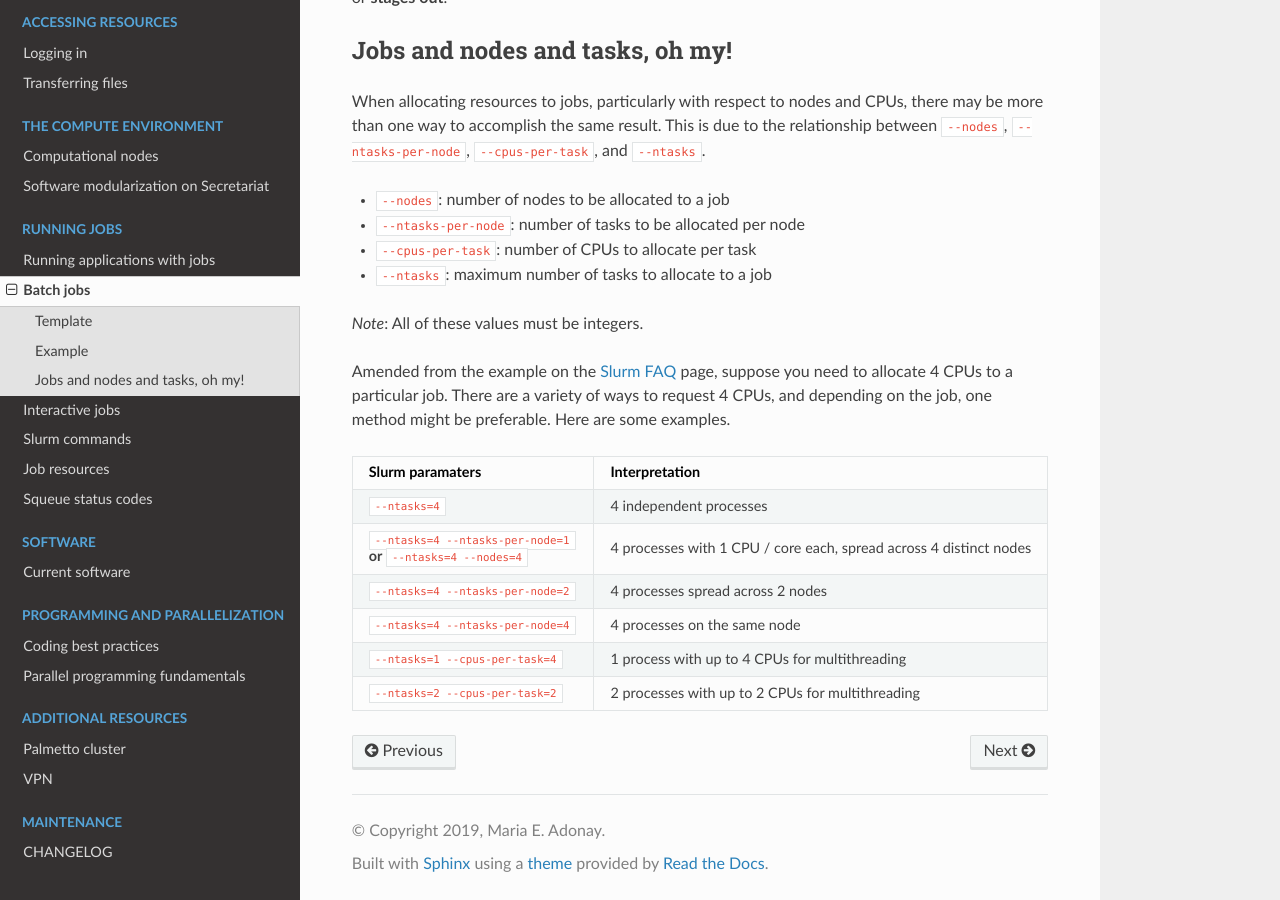
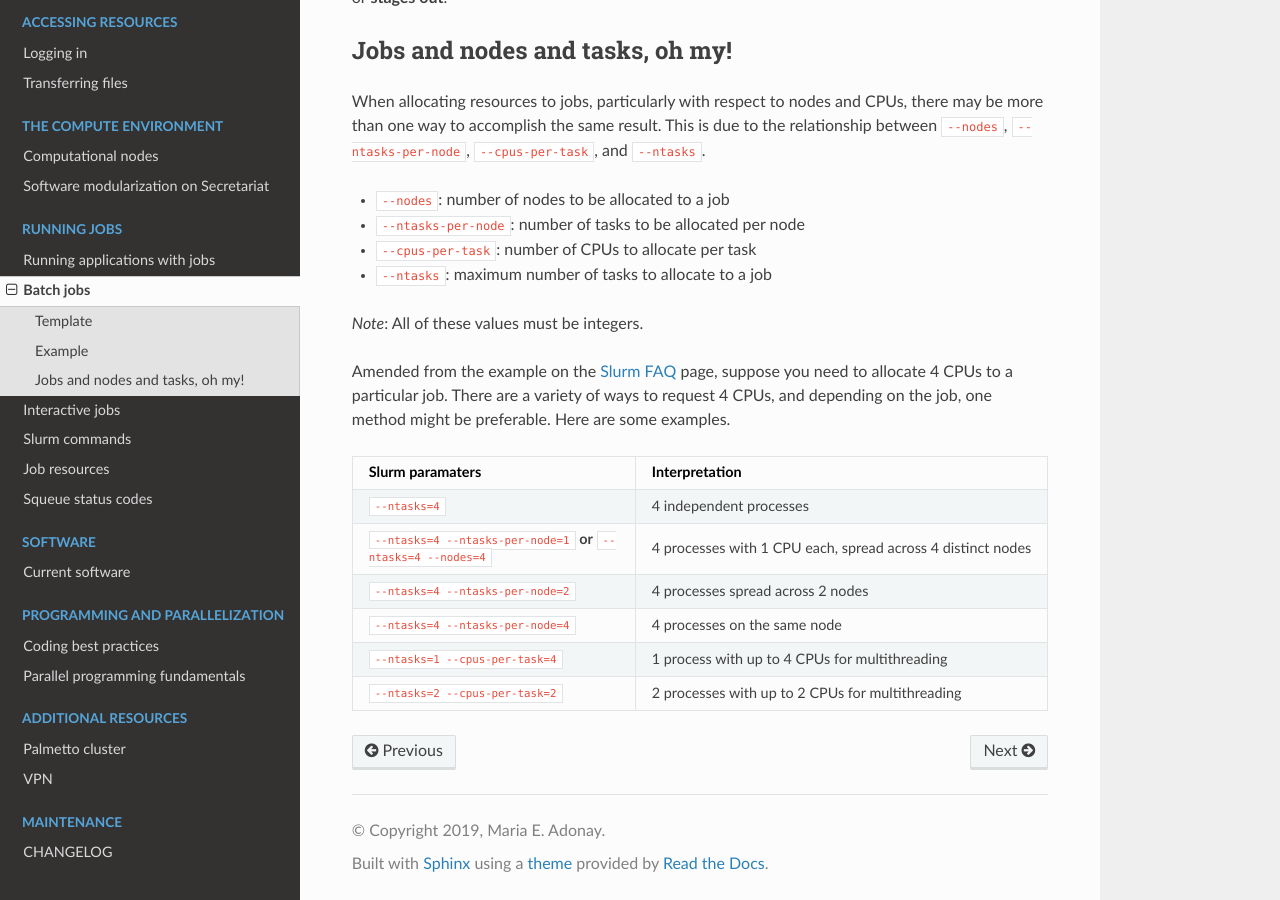
Before and after one commit to amalgamaria/secretariat, a Sphinx documentation site: the page built from docs/running-jobs/batch-jobs.rst, in a window 1280 px wide and 900 px high, scrolled down 2181 px. Built offline with Sphinx 7.4.7 and the Read the Docs theme 2.0.0, drawn with Linux system fonts in a browser that asks for light colours.

Commit message:
Update content v2

```diff
--- a/docs/running-jobs/batch-jobs.rst
+++ b/docs/running-jobs/batch-jobs.rst
@@ -117,21 +117,21 @@ When allocating resources to jobs, particularly with respect to nodes and CPUs,
 
 Amended from the example on the `Slurm FAQ`_ page, suppose you need to allocate 4 CPUs to a particular job. There are a variety of ways to request 4 CPUs, and depending on the job, one method might be preferable. Here are some examples.
 
-+-----------------------------------------------------------------------+---------------------------------------------------------------------------------------+
-| Slurm paramaters							| Interpretation									|
-+=======================================================================+=======================================================================================+
-| ``--ntasks=4``							| 4 independent processes								|
-+-----------------------------------------------------------------------+---------------------------------------------------------------------------------------+
-| ``--ntasks=4 --ntasks-per-node=1`` **or** ``--ntasks=4 --nodes=4``	| 4 processes with 1 CPU / core each, spread across 4 distinct nodes			|
-+-----------------------------------------------------------------------+---------------------------------------------------------------------------------------+
-| ``--ntasks=4 --ntasks-per-node=2``					| 4 processes spread across 2 nodes							|
-+-----------------------------------------------------------------------+---------------------------------------------------------------------------------------+
-| ``--ntasks=4 --ntasks-per-node=4``					| 4 processes on the same node								|
-+-----------------------------------------------------------------------+---------------------------------------------------------------------------------------+
-| ``--ntasks=1 --cpus-per-task=4``					| 1 process with up to 4 CPUs for multithreading					|
-+-----------------------------------------------------------------------+---------------------------------------------------------------------------------------+
-| ``--ntasks=2 --cpus-per-task=2``					| 2 processes with up to 2 CPUs for multithreading					|
-+-----------------------------------------------------------------------+---------------------------------------------------------------------------------------+
++-----------------------------------------------------------------------+---------------------------------------------------------------+
+| Slurm paramaters							| Interpretation						|
++=======================================================================+===============================================================+
+| ``--ntasks=4``							| 4 independent processes					|
++-----------------------------------------------------------------------+---------------------------------------------------------------+
+| ``--ntasks=4 --ntasks-per-node=1`` **or** ``--ntasks=4 --nodes=4``	| 4 processes with 1 CPU each, spread across 4 distinct nodes	|
++-----------------------------------------------------------------------+---------------------------------------------------------------+
+| ``--ntasks=4 --ntasks-per-node=2``					| 4 processes spread across 2 nodes				|
++-----------------------------------------------------------------------+---------------------------------------------------------------+
+| ``--ntasks=4 --ntasks-per-node=4``					| 4 processes on the same node					|
++-----------------------------------------------------------------------+---------------------------------------------------------------+
+| ``--ntasks=1 --cpus-per-task=4``					| 1 process with up to 4 CPUs for multithreading		|
++-----------------------------------------------------------------------+---------------------------------------------------------------+
+| ``--ntasks=2 --cpus-per-task=2``					| 2 processes with up to 2 CPUs for multithreading		|
++-----------------------------------------------------------------------+---------------------------------------------------------------+
 
 .. _Slurm documentation: https://slurm.schedmd.com/sbatch.html
 .. _AfterQC: https://github.com/OpenGene/AfterQC
```
